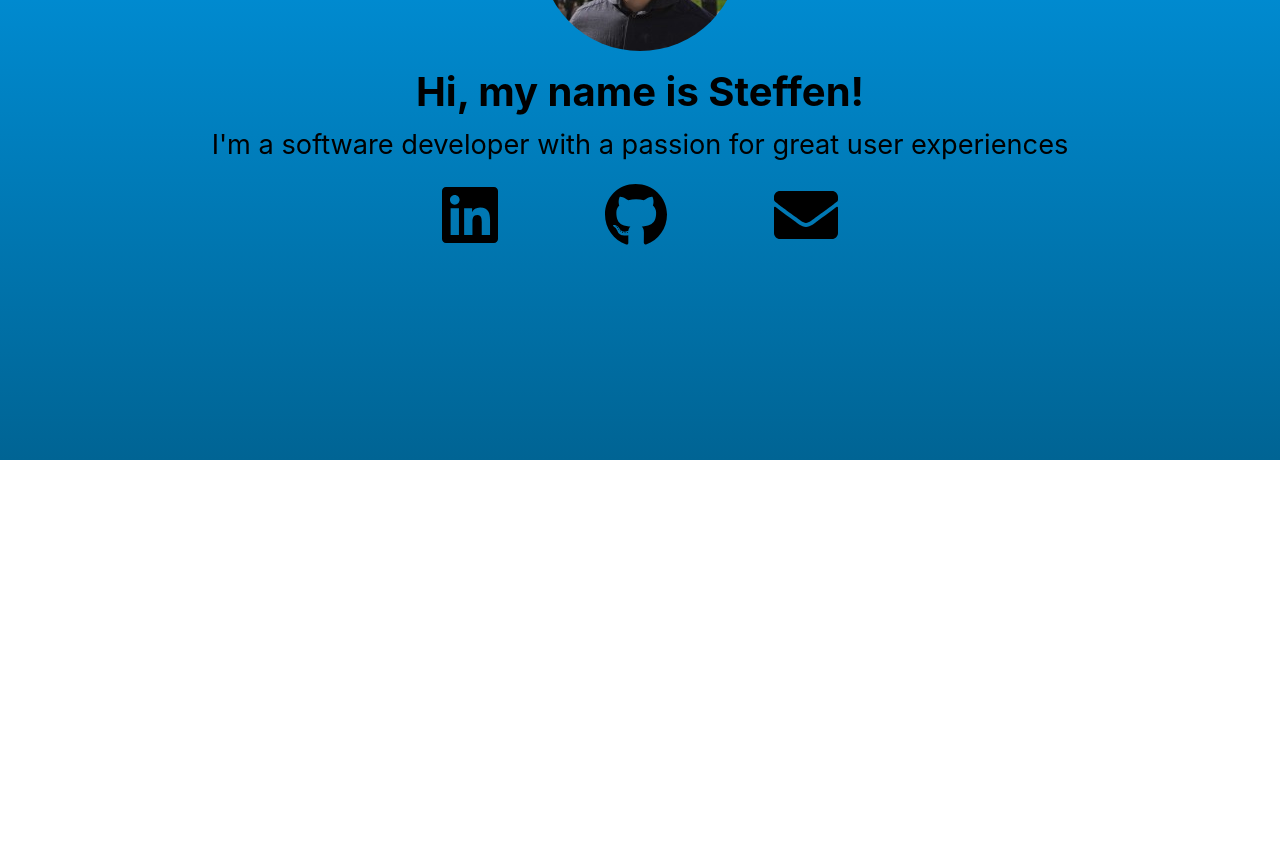
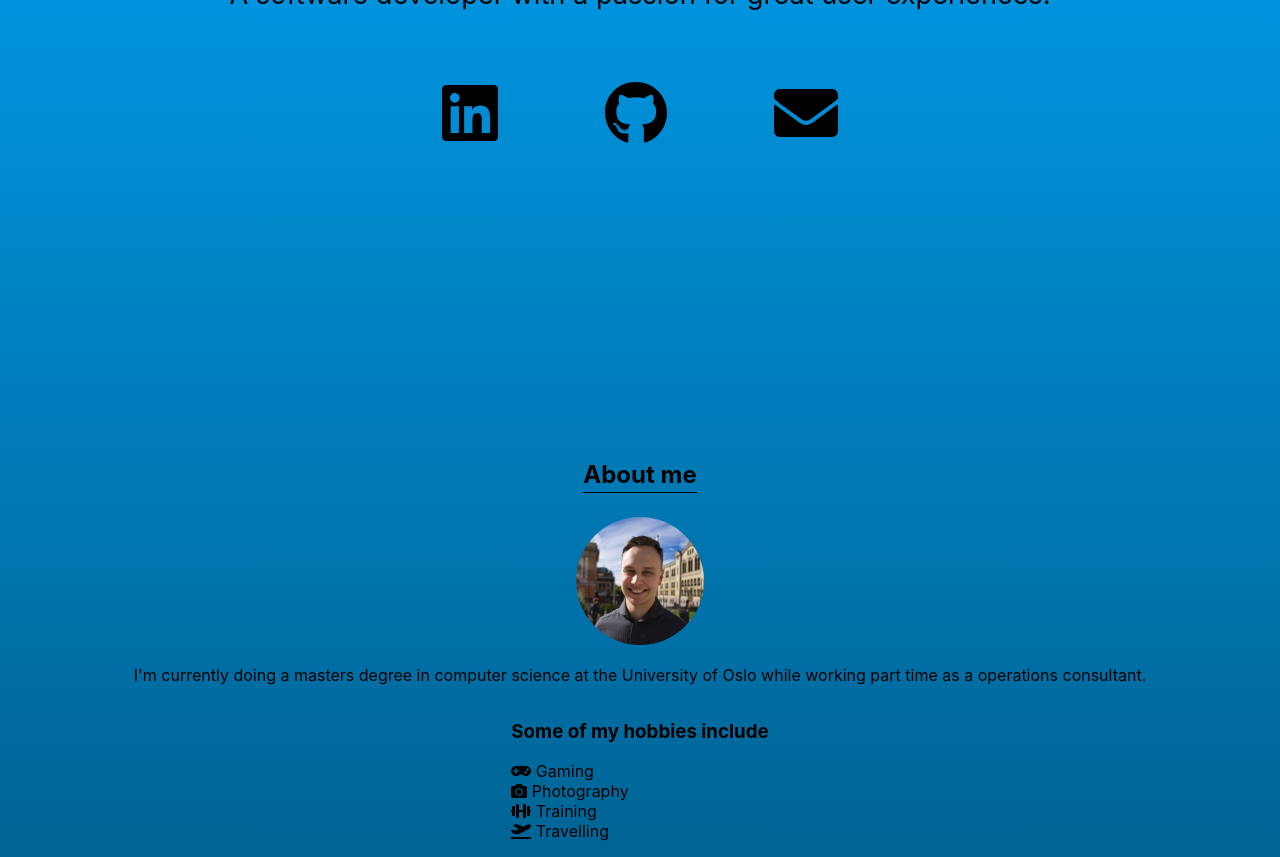
Before and after one commit to SteffenEBraaten/personal-webpage, a React (Create React App) app: page / in a window 1280 px wide. Shown: the part 340-1197 px from the top of the page. Before the commit the page ends 800 px from the top, so only its background shows below. Built offline with nearby package versions, Linux system fonts and the light colour scheme; the HTML template or start-up script is replaced by a standard one.

Commit message:
#28 About me section

```diff
--- a/src/components/ProfilePicture/ProfilePicture.module.css
+++ b/src/components/ProfilePicture/ProfilePicture.module.css
@@ -1,11 +1,12 @@
 .roundedImage {
   border-radius: 50%;
+  margin: 0 auto;
 }
 
 .smallSize {
-  transform: scale(0.5);
+  transform: scale(0.75);
 }
 
 .normalSize {
-    transform: scale(1);
+  transform: scale(1);
 }
--- a/src/components/ProfilePicture/ProfilePicture.tsx
+++ b/src/components/ProfilePicture/ProfilePicture.tsx
@@ -9,10 +9,13 @@ interface ProfilePic {
 
 const ProfilePicture = ({ imageURL, small = false }: ProfilePic) => {
   return (
-      <div className={`${styles.roundedImage} ${
-        small ? styles.smallSize : styles.normalSize}`}>
-        {imageURL}
-      </div>
+    <i
+      className={`${styles.roundedImage} ${
+        small ? styles.smallSize : styles.normalSize
+      }`}
+    >
+      {imageURL}
+    </i>
   );
 };
 
--- a/src/components/SocialMediaBar/SocialMediaBar.module.css
+++ b/src/components/SocialMediaBar/SocialMediaBar.module.css
@@ -5,9 +5,6 @@
   justify-content: space-evenly;
   padding: 0;
   width: 100%;
-}
-
-li {
   font-size: 4em;
 }
 
--- a/src/components/svgs/ProfileSteffen.tsx
+++ b/src/components/svgs/ProfileSteffen.tsx
@@ -3,8 +3,8 @@ import React from "react";
 function ProfileSteffen(props: any) {
   return (
     <svg
-      width={200}
-      height={200}
+      width={128}
+      height={128}
       viewBox="0 0 200 200"
       fill="none"
       xmlns="http://www.w3.org/2000/svg"
--- /dev/null
+++ b/src/sections/AboutMe/AboutMe.module.css
@@ -0,0 +1,28 @@
+.aboutMeSection {
+    display: flex;
+    justify-content: center;
+    align-items: center;
+    flex-direction: column;
+    text-align: center;
+}
+
+.h2Underline {
+    border-bottom: 1px solid #000;
+    padding: 0 0 3px 0;
+    margin: 0 auto 1em;
+    width: max-content;
+}
+
+.listRow {
+    display: flex;
+    width: 100%;
+    flex-direction: row;
+    justify-content: space-evenly;
+ }
+
+ .list {
+    list-style: none;
+    padding: 0;
+    font-size: 16px;
+    text-align: left;
+ }
--- /dev/null
+++ b/src/sections/AboutMe/AboutMe.tsx
@@ -0,0 +1,48 @@
+import React from "react";
+import { FontAwesomeIcon } from "@fortawesome/react-fontawesome";
+import {
+  faGamepad,
+  faCamera,
+  faDumbbell,
+  faPlaneDeparture,
+} from "@fortawesome/free-solid-svg-icons";
+import ProfilePicture from "../../components/ProfilePicture/ProfilePicture";
+import ProfileSteffen from "../../components/svgs/ProfileSteffen";
+
+import styles from "./AboutMe.module.css";
+
+const AboutMe = () => {
+  return (
+    <section className={styles.aboutMeSection}>
+      <article>
+        <h2 className={styles.h2Underline}>About me</h2>
+        <ProfilePicture imageURL={<ProfileSteffen />} />
+        <p>
+          I'm currently doing a masters degree in computer science at the
+          University of Oslo while working part time as a operations consultant.
+        </p>
+      </article>
+      <div className={styles.listRow}>
+        <div>
+          <h3>Some of my hobbies include</h3>
+          <ul className={styles.list}>
+            <li>
+              <FontAwesomeIcon icon={faGamepad} /> Gaming
+            </li>
+            <li>
+              <FontAwesomeIcon icon={faCamera} /> Photography
+            </li>
+            <li>
+              <FontAwesomeIcon icon={faDumbbell} /> Training
+            </li>
+            <li>
+              <FontAwesomeIcon icon={faPlaneDeparture} /> Travelling
+            </li>
+          </ul>
+        </div>
+      </div>
+    </section>
+  );
+};
+
+export default AboutMe;
--- a/src/sections/ContentWrapper/ContentWrapper.tsx
+++ b/src/sections/ContentWrapper/ContentWrapper.tsx
@@ -1,11 +1,13 @@
 import React from "react";
 import styles from "./ContentWrapper.module.css";
 import Landing from "../Landing/Landing";
+import AboutMe from "../AboutMe/AboutMe";
 
 const ContentWrapper = () => {
   return (
     <div className={styles.container}>
       <Landing />
+      <AboutMe />
     </div>
   );
 };
--- a/src/sections/Landing/Landing.tsx
+++ b/src/sections/Landing/Landing.tsx
@@ -1,17 +1,14 @@
 import React from "react";
-import ProfilePicture from "../../components/ProfilePicture/ProfilePicture";
-import ProfileSteffen from "../../components/svgs/ProfileSteffen";
-import { SocialMediaBar } from "../../components/SocialMediaBar/SocialMediaBar";
+import SocialMediaBar from "../../components/SocialMediaBar/SocialMediaBar";
 
 import styles from "./Landing.module.css";
 
 const Landing = () => {
   return (
     <section className={styles.landing}>
-      <ProfilePicture imageURL={<ProfileSteffen />} />
       <h1 className={styles.landingH1}>Hi, my name is Steffen!</h1>
       <p className={styles.landingText}>
-        I'm a software developer with a passion for great user experiences
+        A software developer with a passion for great user experiences.
       </p>
       <SocialMediaBar />
     </section>
```
